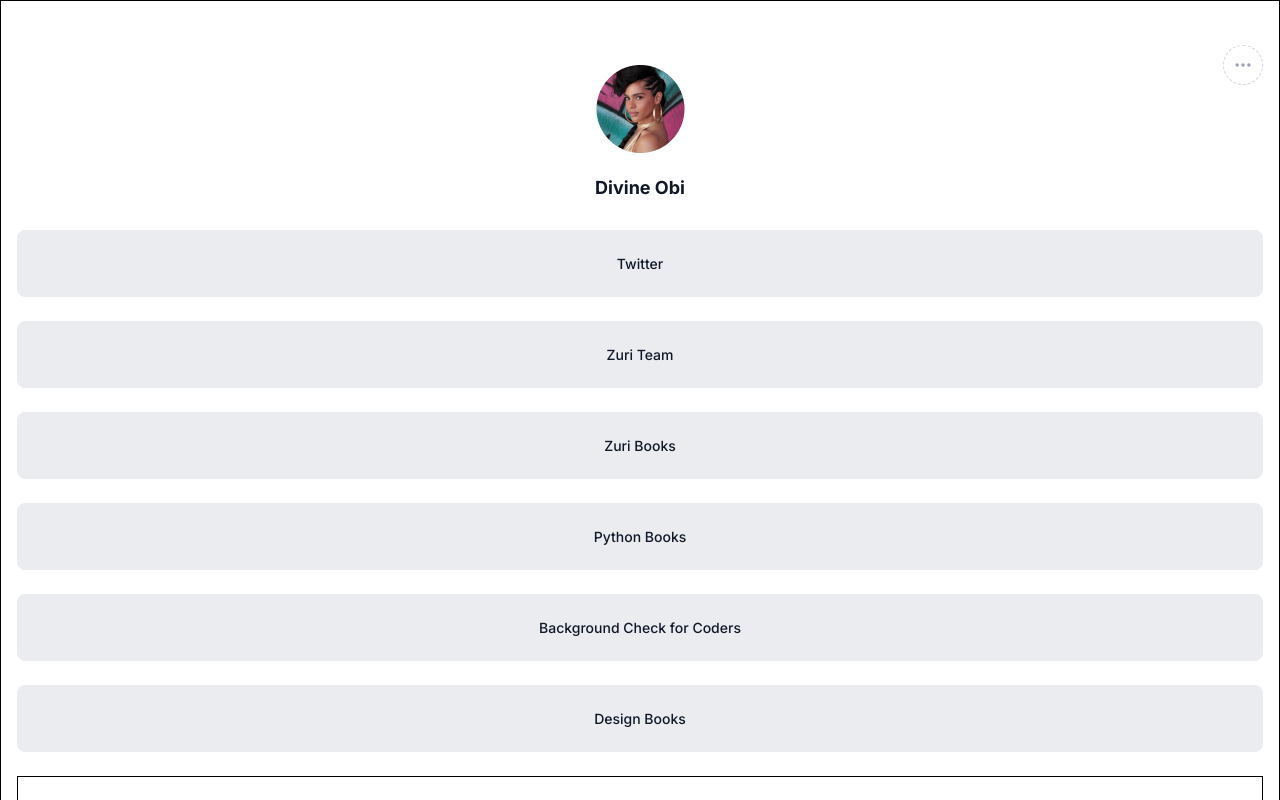
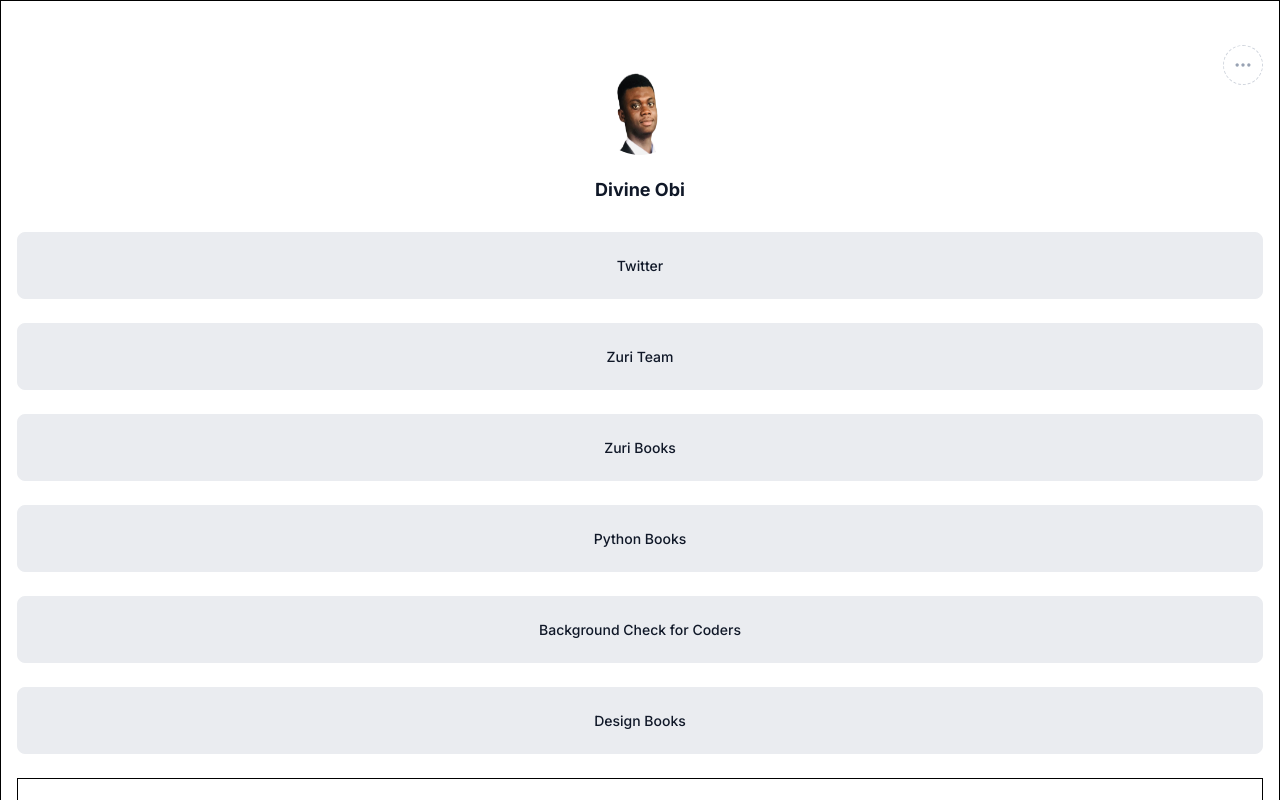
Before and after one commit to Heisdalu/HNG-TASK1, a React (Vite) app: page / in a window 1280 px wide. Shown: the top 800 px of the page. Built offline with nearby package versions, Linux system fonts and the light colour scheme; grey boxes are pictures that could not be loaded.

Commit message:
change profile picture

```diff
--- a/src/components/Header/Header.jsx
+++ b/src/components/Header/Header.jsx
@@ -1,6 +1,6 @@
 import style from "./Header.module.css";
 import HeaderButton from "./HeaderButton";
-import Anette_Pic from "../../../public/assests/Img/profile__img.png";
+import Anette_Pic from "../../../public/assests/Img/Divine_Obi.png";
 
 const Header = () => {
   return (
--- a/src/components/Header/Header.module.css
+++ b/src/components/Header/Header.module.css
@@ -17,7 +17,17 @@
 .profileContainer {
   border-radius: 50%;
   position: relative;
+  height: 90px;
+  width: 90px;
 }
+
+.profileContainer img {
+  width: 100%;
+  height: 100%;
+  border-radius: 50%;
+}
+
+
 
 .hoverProfile {
   position: absolute;
```
Also changed, not shown: public/assests/Img/Divine_Obi.png (added).
